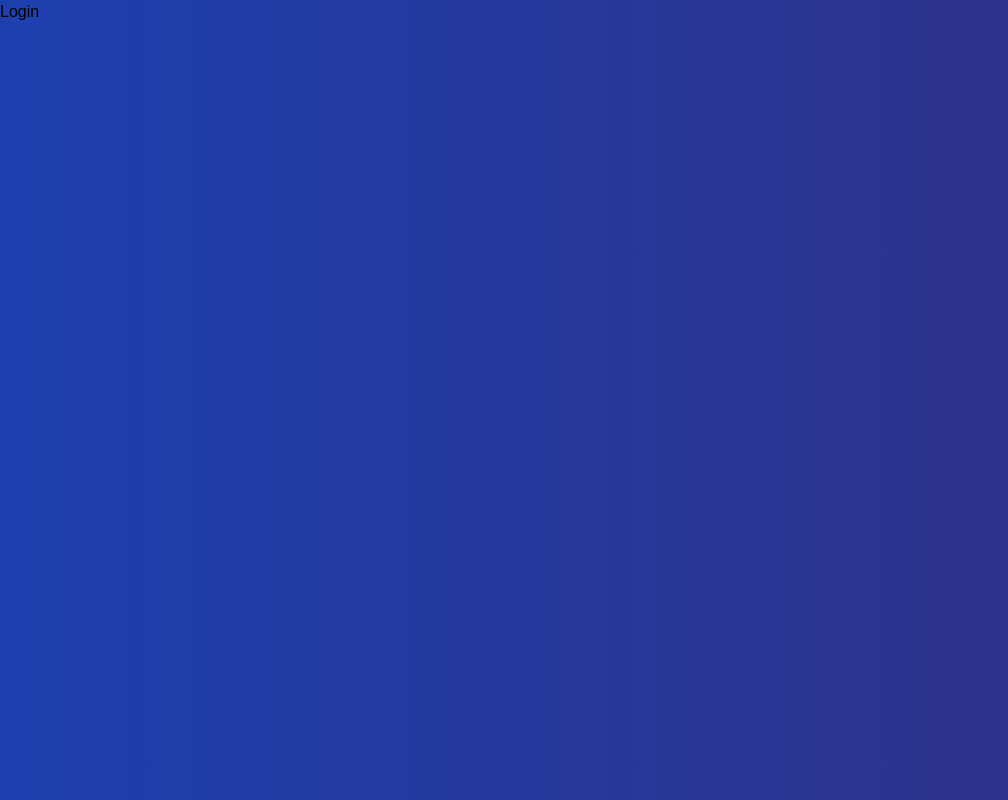
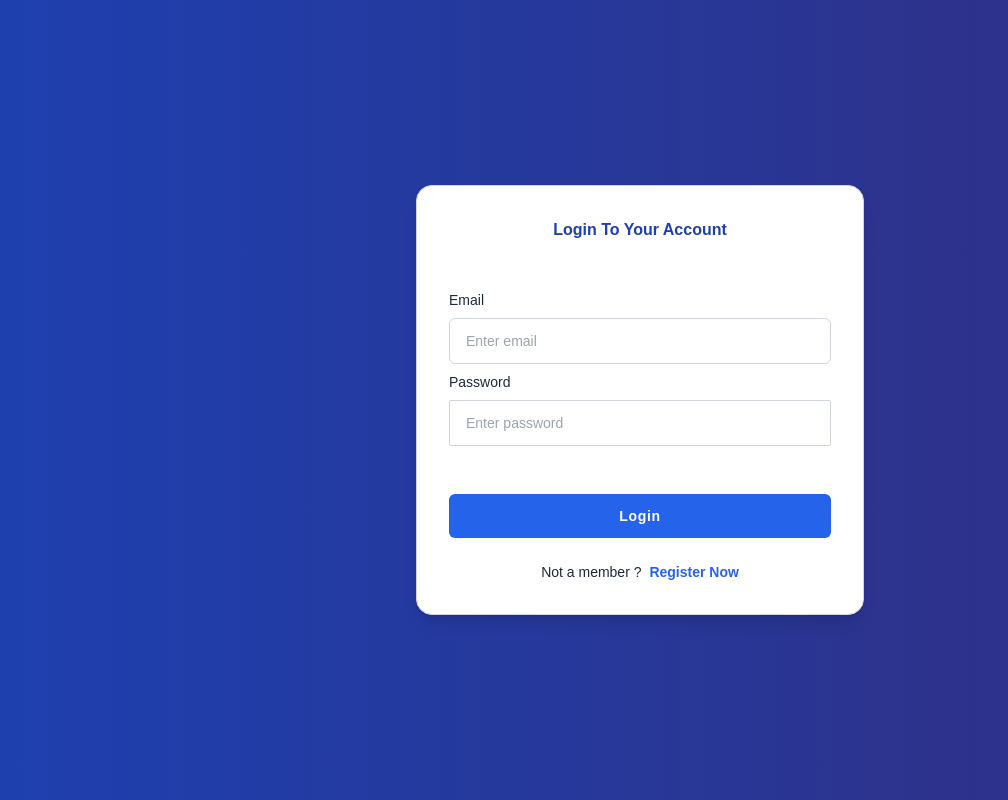
Before and after one commit to Soap171/MERN_E_Commerce_Application, a React (Vite) app in the folder client/: page /login in a window 1280 px wide. Shown: the whole page, without its empty margins (0-1008 px from the left). Built offline with nearby package versions, Linux system fonts and the light colour scheme.

Commit message:
create the login page

```diff
--- a/client/src/pages/Login.jsx
+++ b/client/src/pages/Login.jsx
@@ -1,7 +1,147 @@
-import React from "react";
+import { useState } from "react";
+import { Link } from "react-router-dom";
+import toast from "react-hot-toast";
+import { motion } from "framer-motion";
 
 function Login() {
-  return <div>Login</div>;
+  const [formData, setFormData] = useState({
+    email: "",
+    password: "",
+  });
+
+  const [validation, setValidation] = useState({
+    email: null,
+    password: null,
+  });
+
+  const validateEmail = (email) => {
+    const re = /^[^\s@]+@[^\s@]+\.[^\s@]+$/;
+    return re.test(String(email).toLowerCase());
+  };
+
+  const handleInputChange = (e) => {
+    const { name, value } = e.target;
+    setFormData({ ...formData, [name]: value });
+
+    switch (name) {
+      case "email":
+        setValidation({ ...validation, email: validateEmail(value) });
+        break;
+
+      case "password":
+        setValidation({ ...validation, password: value.length >= 6 });
+        break;
+
+      default:
+        break;
+    }
+  };
+
+  const handleSubmit = (e) => {
+    if (formData.email === "" || formData.password === "") {
+      toast.error("Please fill all the fields to login");
+      return;
+    }
+
+    if (formData.password.length < 6) {
+      toast.error("Password must be at least 6 characters long");
+      return;
+    }
+
+    toast.success("Welcome");
+  };
+  return (
+    <div className="flex flex-col justify-center items-center min-h-screen p-4">
+      <motion.div
+        className="w-full"
+        initial={{ opacity: 0, scale: 0.5 }}
+        animate={{ opacity: 1, scale: 1 }}
+        transition={{ duration: 0.9 }}
+      >
+        <div className="max-w-md w-full mx-auto border  border-gray-300 rounded-2xl p-8 bg-white shadow-lg">
+          <div className="text-center mb-12">
+            <h5 className="text-blue-800 font-semibold">
+              Login To Your Account
+            </h5>
+          </div>
+          <form>
+            <div className="space-y-2">
+              <div className="relative">
+                <label className="text-gray-800 text-sm mb-2 block">
+                  Email
+                </label>
+                <input
+                  type="text"
+                  name="email"
+                  className={`text-gray-800 bg-white border ${
+                    validation.email === null
+                      ? "border-gray-300"
+                      : validation.email
+                      ? "border-green-500"
+                      : "border-red-500"
+                  } w-full text-sm px-4 py-3 rounded-md outline-blue-500`}
+                  placeholder="Enter email"
+                  onChange={handleInputChange}
+                />
+                {validation.email !== null && (
+                  <span
+                    className={`absolute right-3 top-10 transform -translate-y-1/2`}
+                  >
+                    {validation.email ? "✅" : "❌"}
+                  </span>
+                )}
+              </div>
+              <div className="relative">
+                <label className="text-gray-800 text-sm mb-2 block">
+                  Password
+                </label>
+                <input
+                  type="password"
+                  name="password"
+                  className={`text-gray-800 bg-white border ${
+                    validation.password === null
+                      ? "border-gray-300"
+                      : validation.password
+                      ? "border-green-500"
+                      : "border-red-500"
+                  } w-full text-sm px-4 py-3 rounded-sm outline-blue-500`}
+                  placeholder="Enter password"
+                  onChange={handleInputChange}
+                />
+                {validation.password !== null && (
+                  <span
+                    className={`absolute right-3 top-10 transform -translate-y-1/2`}
+                  >
+                    {validation.password ? "✅" : "❌"}
+                  </span>
+                )}
+              </div>
+            </div>
+            <div className="mt-12">
+              <motion.button
+                type="button"
+                whileHover={{ scale: 1.1 }}
+                whileTap={{ scale: 0.9 }}
+                className="w-full py-3 px-4 text-sm tracking-wider font-semibold rounded-md text-white bg-blue-600 hover:bg-blue-700 focus:outline-none"
+                onClick={handleSubmit}
+              >
+                Login
+              </motion.button>
+            </div>
+            <p className="text-gray-800 text-sm mt-6 text-center">
+              Not a member ? {""}
+              <Link
+                to="/sign-up"
+                className="text-blue-600 font-semibold hover:underline ml-1"
+              >
+                Register Now
+              </Link>
+            </p>
+          </form>
+        </div>
+      </motion.div>
+    </div>
+  );
 }
 
 export default Login;
```
